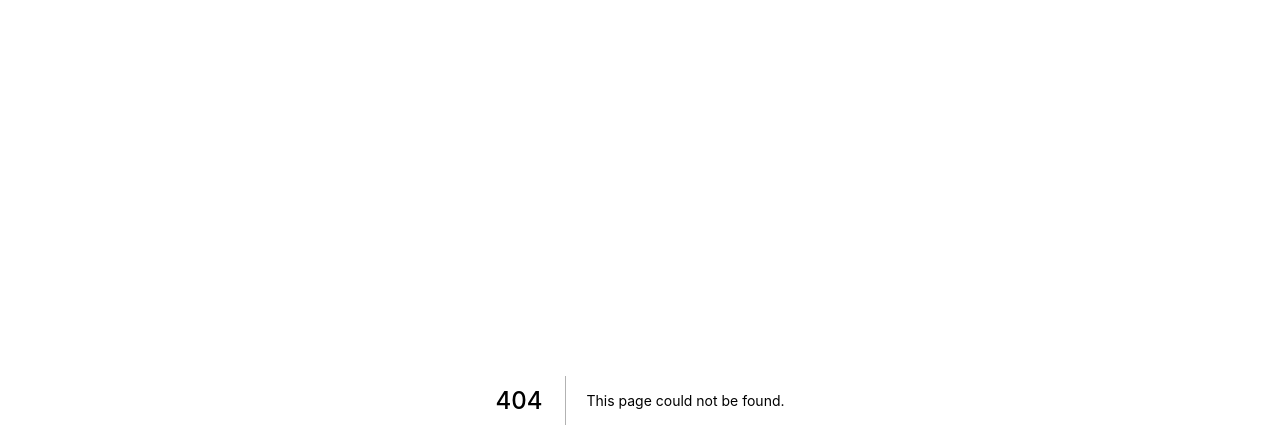
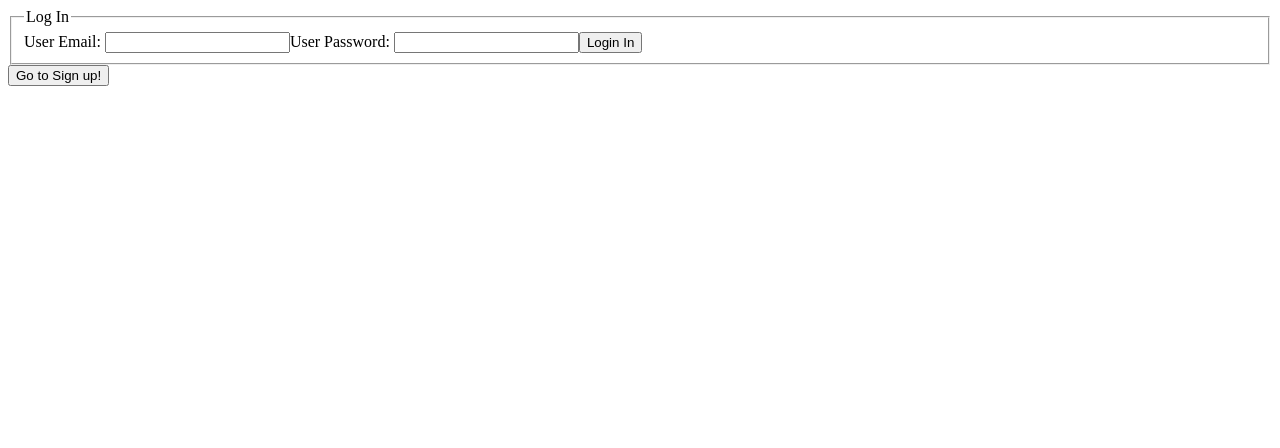
Before and after one commit to stokescomp/tucson-music-box, a Next.js app: page /profile in a window 1280 px wide. Before the commit this address had no page. Shown: the top 448 px of the page. Built offline with nearby package versions, Linux system fonts and the light colour scheme; no server answers.

Commit message:
authentication and is loggedin state

```diff
--- a/firebase.js
+++ b/firebase.js
@@ -1,5 +1,7 @@
 // Import the functions you need from the SDKs you need
 import { initializeApp } from 'firebase/app';
+import { getAuth } from 'firebase/auth';
+import { getFirestore } from 'firebase/firestore';
 // TODO: Add SDKs for Firebase products that you want to use
 // https://firebase.google.com/docs/web/setup#available-libraries
 
@@ -15,3 +17,5 @@ const firebaseConfig = {
 
 // Initialize Firebase
 const app = initializeApp(firebaseConfig);
+export const firestore = getFirestore(app);
+export const firebaseAuth = getAuth(app);
--- a/src/app/store.js
+++ b/src/app/store.js
@@ -1,8 +1,10 @@
 import { configureStore } from '@reduxjs/toolkit';
 import basketReducer from '../slices/basketSlice';
+import isLoggedInReducer from '../slices/isLoggedIn';
 
 export const store = configureStore({
   reducer: {
     basket: basketReducer,
+    isLoggedIn: isLoggedInReducer,
   },
 });
--- a/src/pages/_app.js
+++ b/src/pages/_app.js
@@ -1,5 +1,11 @@
+import { Provider } from 'react-redux';
+import { store } from '../app/store';
 function MyApp({ Component, pageProps }) {
-  return <Component {...pageProps} />;
+  return (
+    <Provider store={store}>
+      <Component {...pageProps} />
+    </Provider>
+  );
 }
 
 export default MyApp;
--- a/src/pages/index.js
+++ b/src/pages/index.js
@@ -1,6 +1,9 @@
+import Link from 'next/link';
+
 export default function Home() {
   return (
     <div>
+      <Link href='/login'>Profile</Link>
       <h1>Hello</h1>
     </div>
   );
--- /dev/null
+++ b/src/pages/login/index.js
@@ -0,0 +1,96 @@
+import React, { useState } from 'react';
+
+import {
+  createUserWithEmailAndPassword,
+  signInWithEmailAndPassword,
+} from 'firebase/auth';
+
+import { firebaseAuth } from '/firebase';
+
+function Login() {
+  const [userEmail, setUserEmail] = useState('');
+  const [userPassword, setUserPassword] = useState('');
+  const [registerEmail, setRegisterEmail] = useState('');
+  const [registerPassword, setRegisterPassword] = useState('');
+  const [haveAccount, setHaveAccount] = useState(true);
+
+  const login = (event) => {
+    event.preventDefault();
+    try {
+      signInWithEmailAndPassword(firebaseAuth, userEmail, userPassword);
+      console.log('Login successful!');
+    } catch (err) {
+      alert(err.message);
+    }
+  };
+  const register = (event) => {
+    event.preventDefault();
+    try {
+      createUserWithEmailAndPassword(
+        firebaseAuth,
+        registerEmail,
+        registerPassword
+      );
+      console.log('Registration successful!');
+    } catch (err) {
+      alert(err.message);
+    }
+  };
+
+  return (
+    <div className='login'>
+      {haveAccount ? (
+        <form>
+          <fieldset>
+            <legend>Log In</legend>
+            <label htmlFor='userEmail'>User Email: </label>
+            <input
+              type='email'
+              id='userEmail'
+              onChange={(event) => setUserEmail(event.target.value)}
+              required
+              autoComplete='on'
+            />
+            <label htmlFor='userEmail'>User Password: </label>
+            <input
+              type='password'
+              id='userPassword'
+              onChange={(event) => setUserPassword(event.target.value)}
+              required
+              autoComplete='on'
+            />
+            <button onClick={(event) => login(event)}>Login In</button>
+          </fieldset>
+        </form>
+      ) : (
+        <form>
+          <fieldset>
+            <legend>Sign Up</legend>
+            <label htmlFor='userEmail'>User Email: </label>
+            <input
+              type='email'
+              id='userEmail'
+              onChange={(event) => setRegisterEmail(event.target.value)}
+              required
+              autoComplete='on'
+            />
+            <label htmlFor='userEmail'>User Password: </label>
+            <input
+              type='password'
+              id='userPassword'
+              onChange={(event) => setRegisterPassword(event.target.value)}
+              required
+              autoComplete='on'
+            />
+            <button onClick={(event) => register(event)}>Register</button>
+          </fieldset>
+        </form>
+      )}
+      <button onClick={() => setHaveAccount(!haveAccount)}>
+        {haveAccount ? 'Go to Sign up!' : 'Go to Sign in'}
+      </button>
+    </div>
+  );
+}
+
+export default Login;
--- /dev/null
+++ b/src/pages/profile/index.js
@@ -0,0 +1,32 @@
+import React, { useEffect, useState } from 'react';
+import { useDispatch, useSelector } from 'react-redux';
+import { onAuthStateChanged, signOut } from 'firebase/auth';
+
+import Login from '../login';
+import { firebaseAuth } from '/firebase';
+import { setLoginState, fetchLoginState } from '../../slices/isLoggedIn';
+
+function Profile() {
+  const [user, setUser] = useState({});
+  const isLoggedIn = useSelector(fetchLoginState);
+
+  const dispatch = useDispatch();
+  useEffect(() => {
+    onAuthStateChanged(firebaseAuth, (currentUser) => {
+      setUser(currentUser);
+      dispatch(setLoginState(user ? true : false));
+    });
+  }, [firebaseAuth, user]);
+
+  const logout = async () => {
+    await signOut(firebaseAuth);
+  };
+
+  return (
+    <div>
+      {isLoggedIn ? <button onClick={logout}>Log Out</button> : <Login />}
+    </div>
+  );
+}
+
+export default Profile;
--- /dev/null
+++ b/src/slices/isLoggedIn.js
@@ -0,0 +1,21 @@
+import { createSlice } from '@reduxjs/toolkit';
+
+const initialState = {
+  isLoggedIn: false,
+};
+
+export const isLoggedInSlice = createSlice({
+  name: 'loginStates',
+  initialState,
+  reducers: {
+    setLoginState: (state, action) => {
+      state.isLoggedIn = action.payload;
+    },
+    // logout: (state, action) => {},
+  },
+});
+
+export const { setLoginState } = isLoggedInSlice.actions;
+export const fetchLoginState = (state) => state.isLoggedIn.isLoggedIn;
+
+export default isLoggedInSlice.reducer;
```
Also changed, not shown: src/slices/userSlice.js (added, +18 -0 lines).
